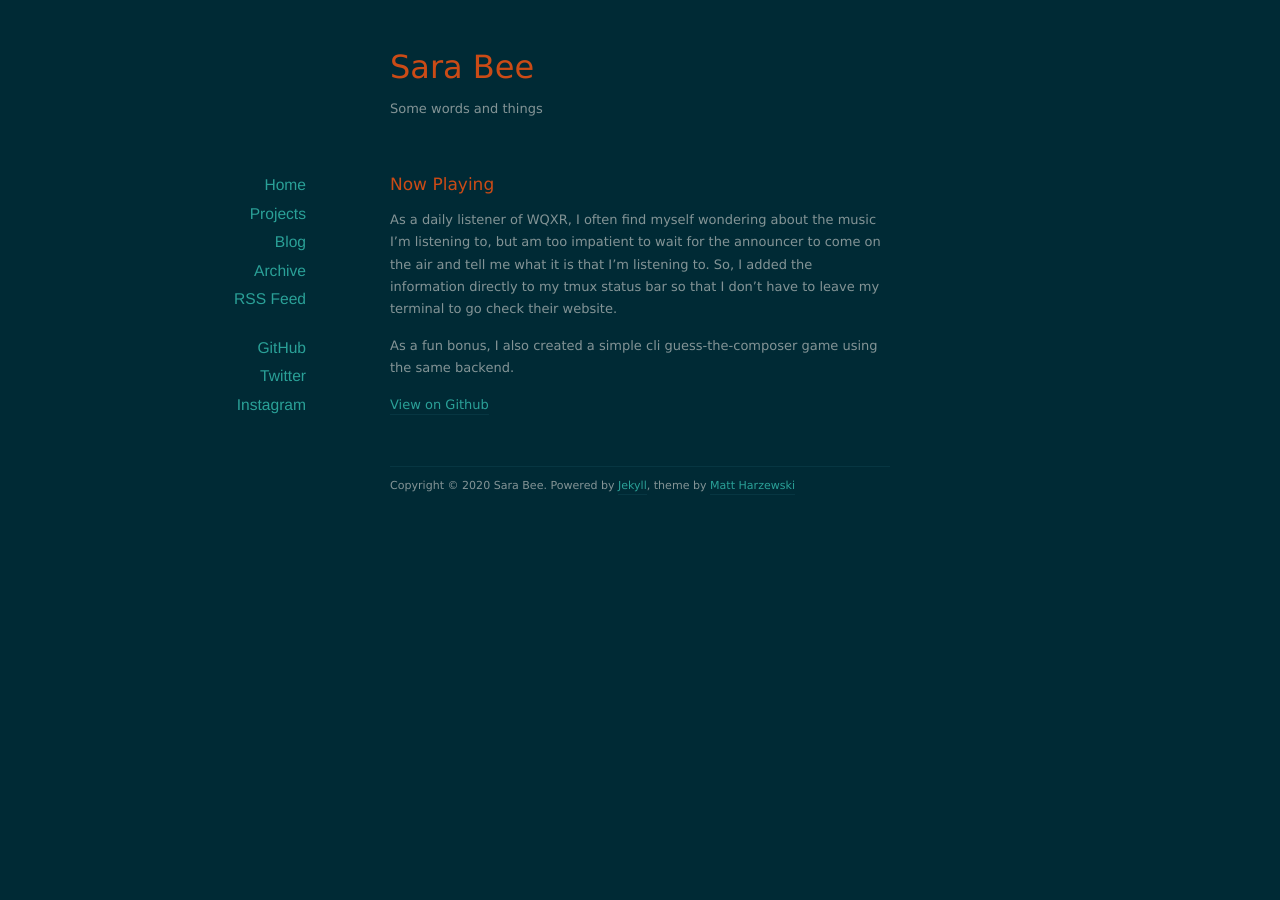
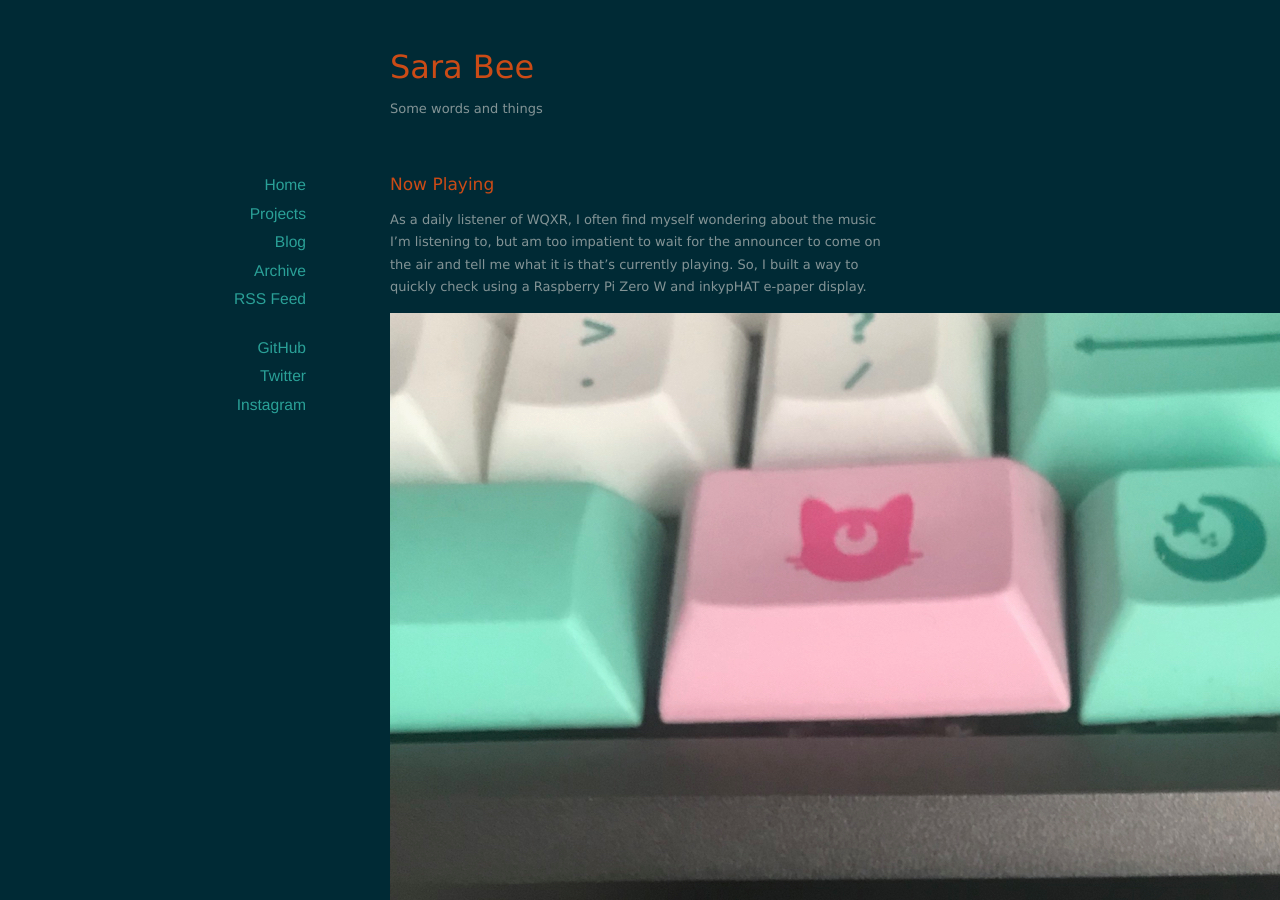
Before and after one commit to SaraBee/SaraBee.github.io, a Jekyll site: the page built from _projects/now-playing.md, in a window 1280 px wide and 900 px high. Built offline with Jekyll 4.4.1, drawn with Linux system fonts in a browser that asks for light colours; nearby versions of some CDN libraries; some of the changed text lies outside the part shown.

Commit message:
update project order and now-playing info

```diff
--- a/_projects/now-playing.md
+++ b/_projects/now-playing.md
@@ -1,16 +1,23 @@
 ---
 layout: project
 title: Now Playing
-image: /images/now-playing.png
+image: /images/now-playing.jpg
 blurb: WQXR now playing info right in my tmux status bar!
 github: https://github.com/SaraBee/nowplaying
-thumbnail: /images/thumbs/now-playing.jpg
+thumbnail: /images/thumbs/wqxr-phat.jpg
+priority: 5
 ---
 As a daily listener of WQXR, I often find myself wondering about the music I'm
 listening to, but am too impatient to wait for the announcer to come on the
-air and tell me what it is that I'm listening to. So, I added the information
-directly to my tmux status bar so that I don't have to leave my terminal to go
+air and tell me what it is that's currently playing. So, I built a
+way to quickly check using a Raspberry Pi Zero W and inkypHAT e-paper display.
+
+<img src="/images/wqxr-phat.jpg">
+
+I also added the same data to my tmux status bar so that I don't have to leave my terminal to go
 check their website.
+
+<img src="/images/now-playing.jpg">
 
 As a fun bonus, I also created a simple cli guess-the-composer game using the
 same backend.
```
Also changed, not shown: _projects/genderizer.md (+1 -0 lines), _projects/mcgj.md (+1 -0 lines), _projects/monstera.md (+1 -0 lines), _projects/stave-builder.md (+1 -0 lines), projects/index.md (+2 -1 lines).
